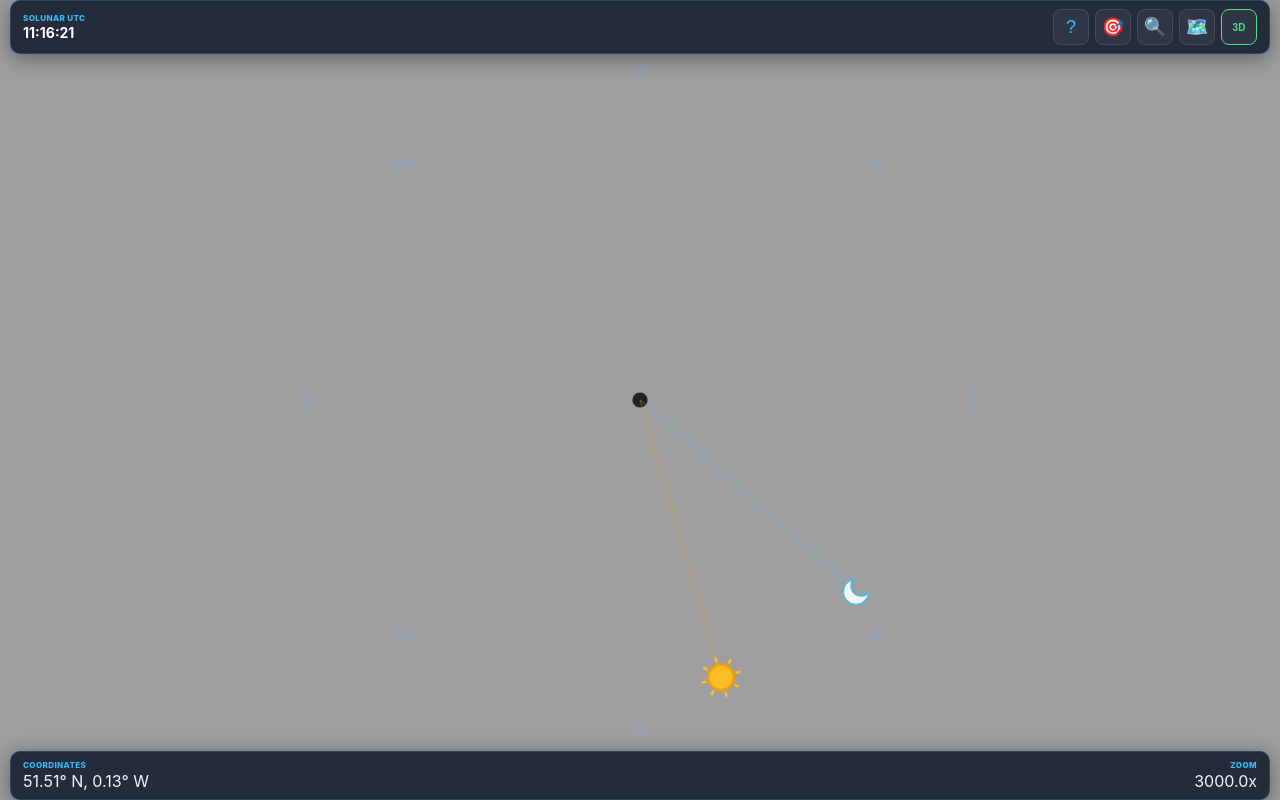
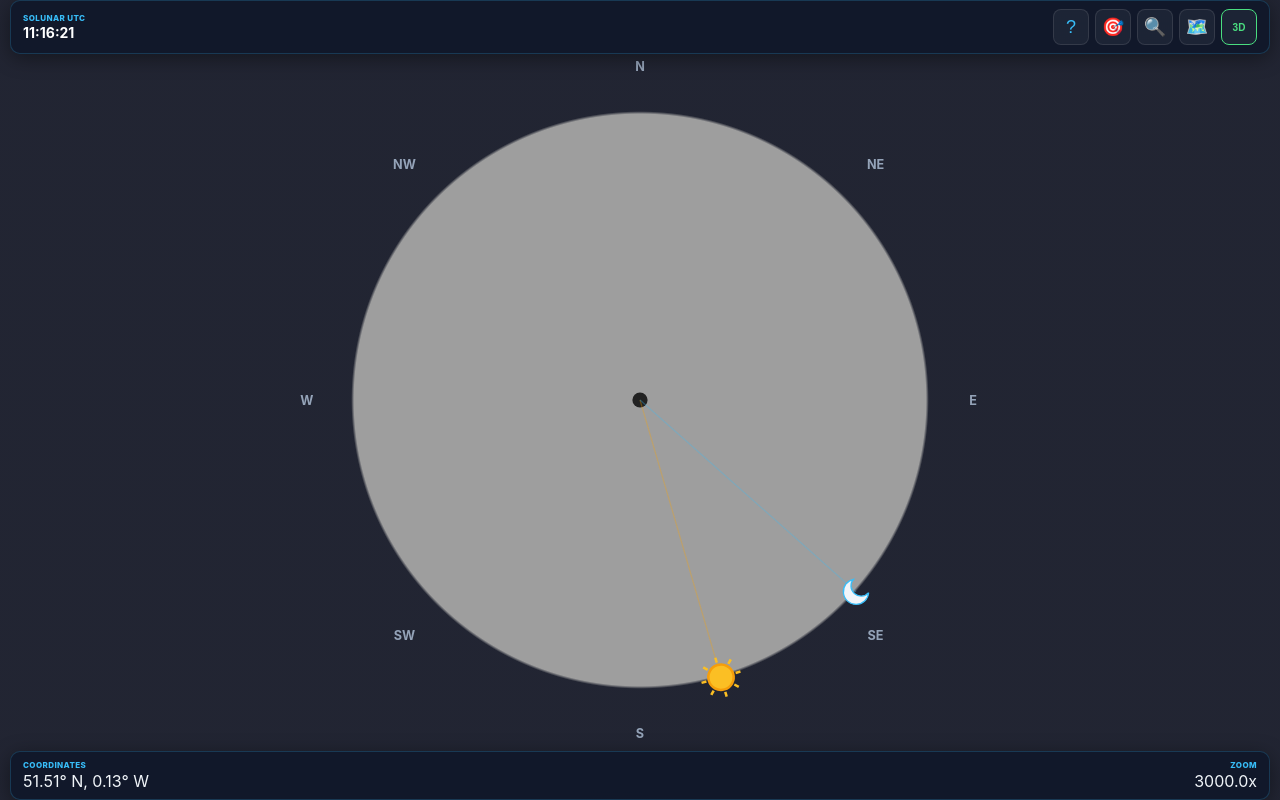
Before and after one commit to palf/solunar-clock, a website built with Vite: page index.html in a window 1280 px wide. Built offline with nearby package versions, Linux system fonts and the light colour scheme; no server answers.

Commit message:
style: use vmin-based mask radius for perfect alignment with clock container

```diff
--- a/index.html
+++ b/index.html
@@ -52,15 +52,14 @@
     pointer-events: none;
   }
 
-  /* The 50% Opacity Mask with a clear hole in the center */
+  /* The Opacity Mask with a clear hole in the center */
   #stage::after {
     content: '';
     position: absolute;
     top: 0; left: 0; right: 0; bottom: 0;
-    /* 50% opacity background with a sharp hole in center.
-       Using % ensures it scales with the viewport correctly.
-       Matching 38% to exactly align with the clock face radius. */
-    background: radial-gradient(circle 38% at 50% 50%, transparent 99%, rgba(2, 6, 23, 0.5) 100%);
+    /* 80% opacity background with a sharp hole in center.
+       36.1vmin matches the 95vmin svg x 0.38 radius factor. */
+    background: radial-gradient(circle 36.1vmin at 50% 50%, transparent 99%, rgba(2, 6, 23, 0.8) 100%);
     pointer-events: none;
     z-index: 2;
   }
```
